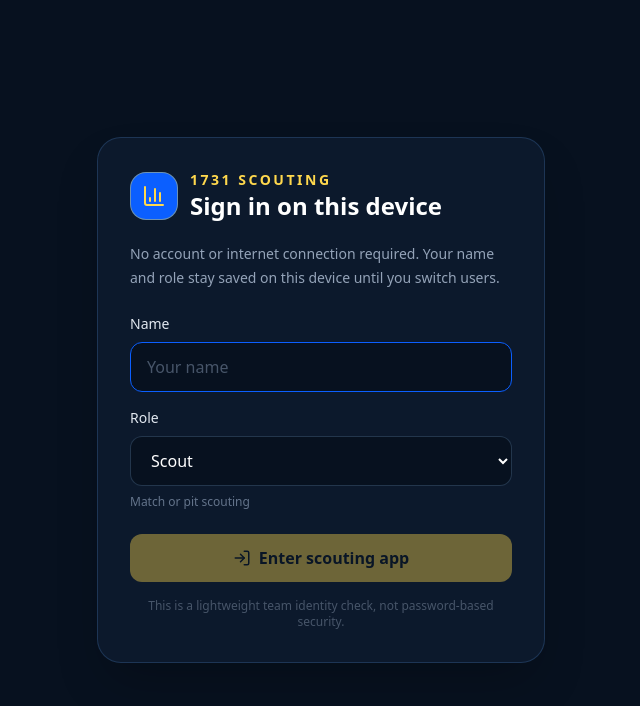
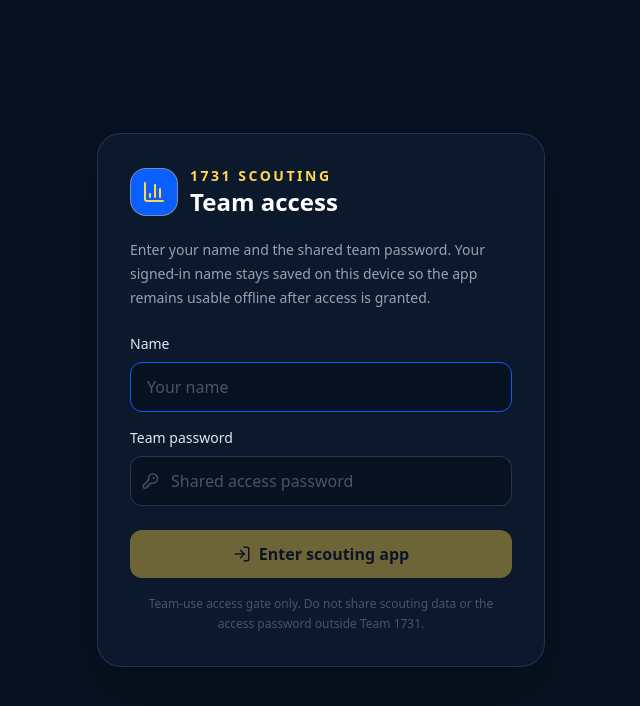
Before and after one commit to IAbbasi04/FRC1731-Scouting-App, a Next.js app: page / in a window 1280 px wide. Shown: the top 706 px of the page, without its empty margins (319-959 px from the left). Built offline with nearby package versions, Linux system fonts and the light colour scheme.

Commit message:
Use shared password and remove scouter roles

```diff
--- a/components/scouter-session.tsx
+++ b/components/scouter-session.tsx
@@ -5,26 +5,17 @@ import {
   createContext,
   useContext,
   useEffect,
-  useMemo,
   useState,
 } from "react";
-import { BarChart3, LogIn } from "lucide-react";
+import { BarChart3, KeyRound, LogIn } from "lucide-react";
 
-export const SCOUTER_SESSION_STORAGE_KEY = "1731.scouter-session.v1";
+export const SCOUTER_SESSION_STORAGE_KEY = "1731.scouter-session.v2";
 
-export type ScouterRole = "scout" | "strategy" | "drive-team" | "mentor-parent";
+const ACCESS_PASSWORD_SHA256 = "2c54d3192c51913aec8904f33c0747e8aa8472dc917e5d79adce970116785f5b";
 
 export interface ScouterSession {
   name: string;
-  role: ScouterRole;
 }
-
-export const scouterRoles: Array<{ value: ScouterRole; label: string; description: string }> = [
-  { value: "scout", label: "Scout", description: "Match or pit scouting" },
-  { value: "strategy", label: "Strategy", description: "Analysis, planning, and pick lists" },
-  { value: "drive-team", label: "Drive team", description: "Pre-match and field-side strategy" },
-  { value: "mentor-parent", label: "Mentor / parent", description: "General team support" },
-];
 
 interface ScouterSessionContextValue {
   session: ScouterSession;
@@ -38,12 +29,17 @@ function readStoredSession(): ScouterSession | null {
     const raw = window.localStorage.getItem(SCOUTER_SESSION_STORAGE_KEY);
     if (!raw) return null;
     const parsed = JSON.parse(raw) as Partial<ScouterSession>;
-    const roleIsValid = scouterRoles.some((role) => role.value === parsed.role);
-    if (!parsed.name?.trim() || !roleIsValid) return null;
-    return { name: parsed.name.trim(), role: parsed.role as ScouterRole };
+    if (!parsed.name?.trim()) return null;
+    return { name: parsed.name.trim() };
   } catch {
     return null;
   }
+}
+
+async function sha256(value: string) {
+  const bytes = new TextEncoder().encode(value);
+  const digest = await crypto.subtle.digest("SHA-256", bytes);
+  return Array.from(new Uint8Array(digest), (byte) => byte.toString(16).padStart(2, "0")).join("");
 }
 
 export function ScouterSessionProvider({ children }: { children: React.ReactNode }) {
@@ -56,7 +52,7 @@ export function ScouterSessionProvider({ children }: { children: React.ReactNode
   }, []);
 
   function signIn(nextSession: ScouterSession) {
-    const normalized = { ...nextSession, name: nextSession.name.trim() };
+    const normalized = { name: nextSession.name.trim() };
     window.localStorage.setItem(SCOUTER_SESSION_STORAGE_KEY, JSON.stringify(normalized));
     setSession(normalized);
   }
@@ -87,13 +83,29 @@ export function useScouterSession() {
 
 function ScouterSignIn({ onSignIn }: { onSignIn: (session: ScouterSession) => void }) {
   const [name, setName] = useState("");
-  const [role, setRole] = useState<ScouterRole>("scout");
-  const selectedRole = useMemo(() => scouterRoles.find((item) => item.value === role), [role]);
+  const [password, setPassword] = useState("");
+  const [message, setMessage] = useState<string | null>(null);
+  const [checking, setChecking] = useState(false);
 
-  function submit(event: FormEvent) {
+  async function submit(event: FormEvent) {
     event.preventDefault();
-    if (!name.trim()) return;
-    onSignIn({ name, role });
+    if (!name.trim() || !password) return;
+
+    setChecking(true);
+    setMessage(null);
+    try {
+      const passwordHash = await sha256(password);
+      if (passwordHash !== ACCESS_PASSWORD_SHA256) {
+        setMessage("Incorrect team access password.");
+        setPassword("");
+        return;
+      }
+      onSignIn({ name });
+    } catch {
+      setMessage("This browser could not verify the access password.");
+    } finally {
+      setChecking(false);
+    }
   }
 
   return (
@@ -105,12 +117,12 @@ function ScouterSignIn({ onSignIn }: { onSignIn: (session: ScouterSession) => vo
           </span>
           <div>
             <div className="text-sm font-semibold uppercase tracking-[0.18em] text-[#ffd84d]">1731 Scouting</div>
-            <h1 className="text-2xl font-semibold text-white">Sign in on this device</h1>
+            <h1 className="text-2xl font-semibold text-white">Team access</h1>
           </div>
         </div>
 
         <p className="mt-5 text-sm leading-6 text-slate-400">
-          No account or internet connection required. Your name and role stay saved on this device until you switch users.
+          Enter your name and the shared team password. Your signed-in name stays saved on this device so the app remains usable offline after access is granted.
         </p>
 
         <label className="mt-6 block space-y-2 text-sm">
@@ -126,27 +138,32 @@ function ScouterSignIn({ onSignIn }: { onSignIn: (session: ScouterSession) => vo
         </label>
 
         <label className="mt-4 block space-y-2 text-sm">
-          <span className="font-medium text-slate-200">Role</span>
-          <select
-            value={role}
-            onChange={(event) => setRole(event.target.value as ScouterRole)}
-            className="w-full rounded-xl border border-blue-300/20 bg-[#07111f] px-4 py-3 text-base text-white outline-none focus:border-[#0b5fff]"
-          >
-            {scouterRoles.map((item) => <option key={item.value} value={item.value}>{item.label}</option>)}
-          </select>
-          <p className="text-xs text-slate-500">{selectedRole?.description}</p>
+          <span className="font-medium text-slate-200">Team password</span>
+          <div className="relative">
+            <KeyRound className="pointer-events-none absolute left-3 top-1/2 -translate-y-1/2 text-slate-600" size={17} />
+            <input
+              type="password"
+              autoComplete="current-password"
+              value={password}
+              onChange={(event) => setPassword(event.target.value)}
+              placeholder="Shared access password"
+              className="w-full rounded-xl border border-blue-300/20 bg-[#07111f] py-3 pl-10 pr-4 text-base text-white outline-none placeholder:text-slate-600 focus:border-[#0b5fff]"
+            />
+          </div>
         </label>
+
+        {message ? <div className="mt-4 rounded-xl border border-red-400/20 bg-red-950/20 p-3 text-sm text-red-200">{message}</div> : null}
 
         <button
           type="submit"
-          disabled={!name.trim()}
+          disabled={!name.trim() || !password || checking}
           className="mt-6 inline-flex w-full items-center justify-center gap-2 rounded-xl bg-[#ffd84d] px-5 py-3 font-semibold text-[#07111f] hover:bg-yellow-300 disabled:cursor-not-allowed disabled:opacity-40"
         >
-          <LogIn size={18} /> Enter scouting app
+          <LogIn size={18} /> {checking ? "Checking…" : "Enter scouting app"}
         </button>
 
-        <p className="mt-4 text-center text-xs text-slate-600">
-          This is a lightweight team identity check, not password-based security.
+        <p className="mt-4 text-center text-xs leading-5 text-slate-600">
+          Team-use access gate only. Do not share scouting data or the access password outside Team 1731.
         </p>
       </form>
     </main>
```
